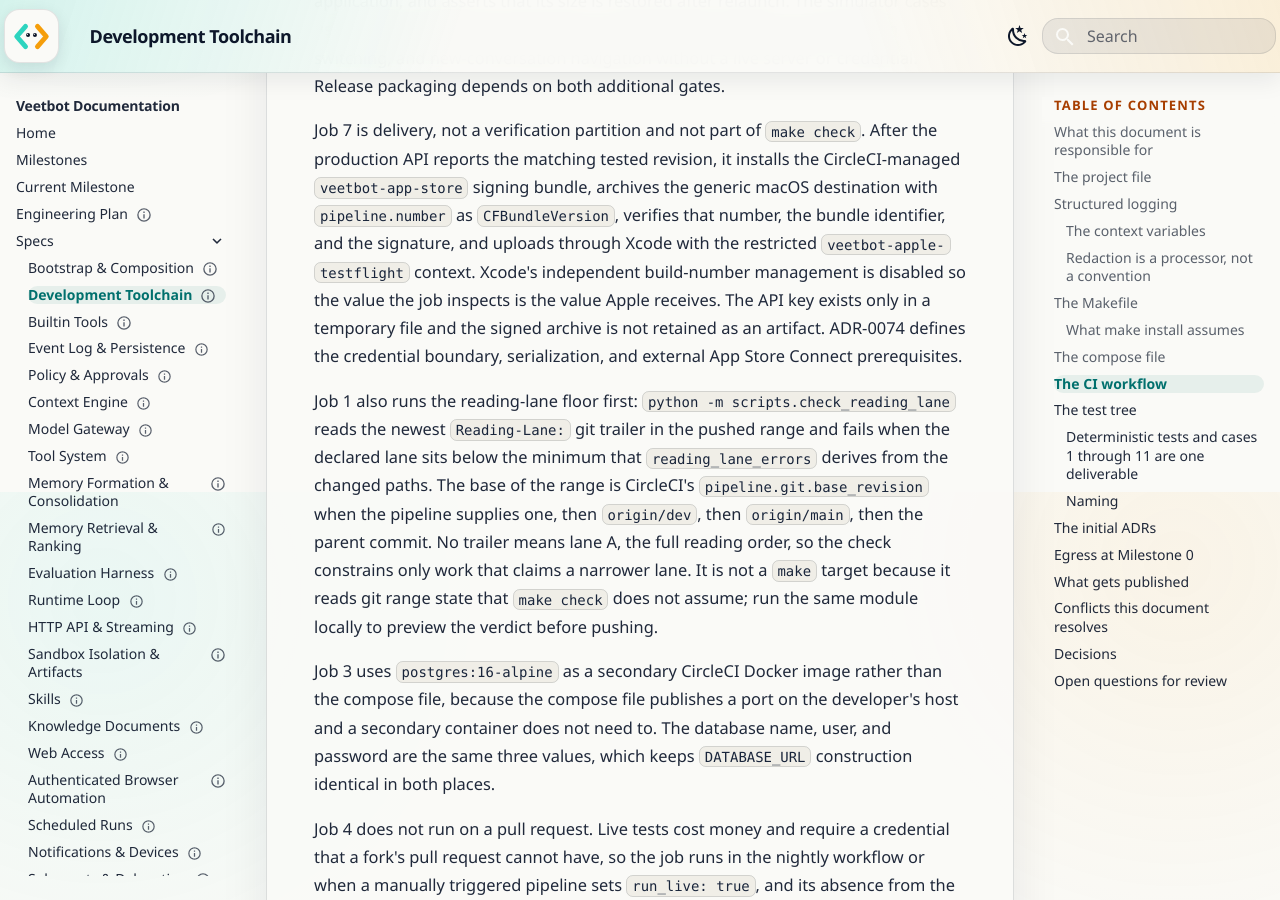
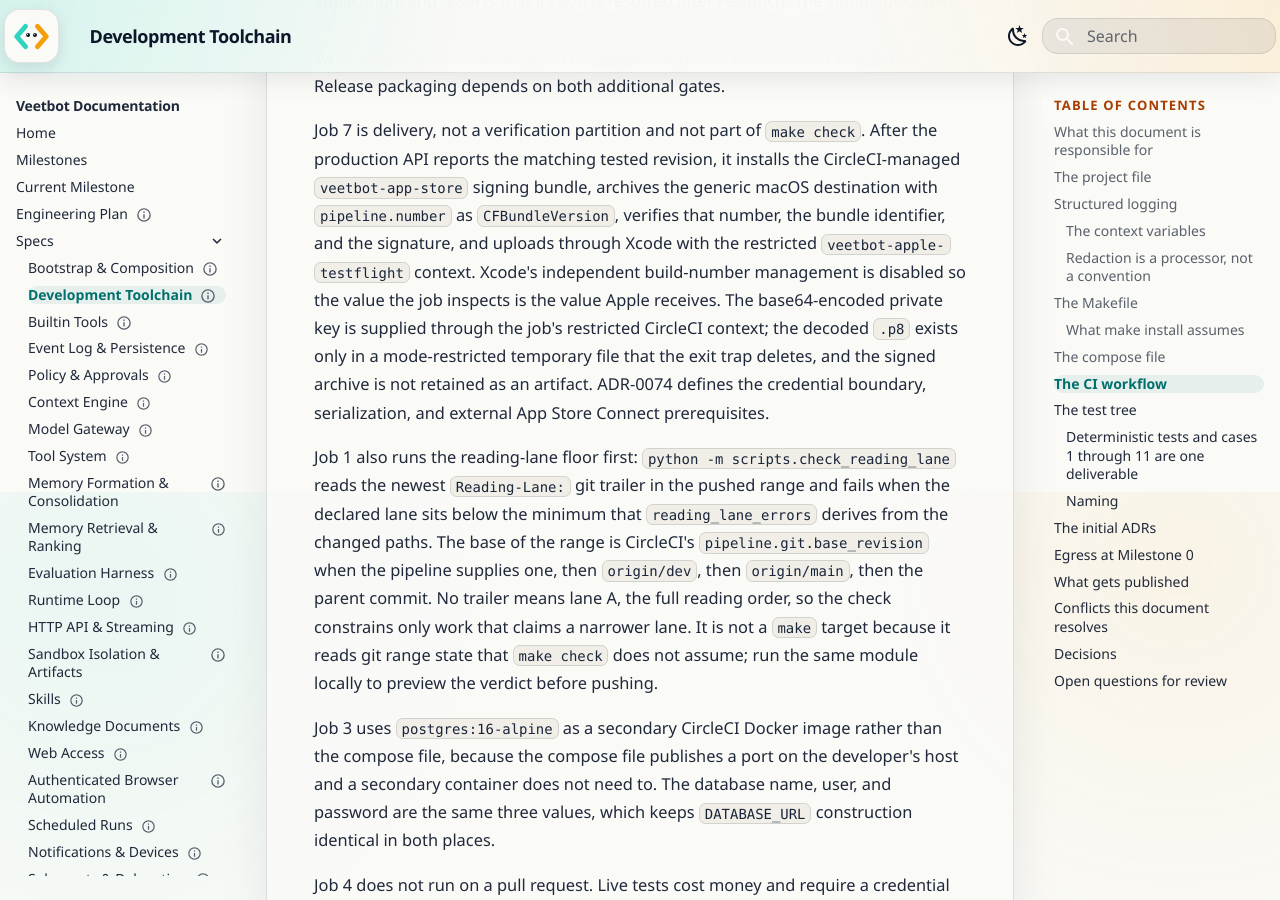
Before and after one commit to avitus/veetbot, an MkDocs documentation site: the page built from docs/plan/development-toolchain.md, in a window 1280 px wide and 900 px high, scrolled down 7608 px. Built offline with MkDocs 1.6.1 and Material for MkDocs 9.7.7, drawn with Linux system fonts in a browser that asks for light colours.

Commit message:
fix: address PR 76 review findings
Reading-Lane: A

```diff
--- a/docs/plan/development-toolchain.md
+++ b/docs/plan/development-toolchain.md
@@ -323,9 +323,11 @@ destination with `pipeline.number` as `CFBundleVersion`, verifies that number,
 the bundle identifier, and the signature, and uploads through Xcode with the
 restricted `veetbot-apple-testflight` context. Xcode's independent
 build-number management is disabled so the value the job inspects is the value
-Apple receives. The API key exists only in a temporary file and the signed
-archive is not retained as an artifact. ADR-0074 defines the credential
-boundary, serialization, and external App Store Connect prerequisites.
+Apple receives. The base64-encoded private key is supplied through the job's
+restricted CircleCI context; the decoded `.p8` exists only in a mode-restricted
+temporary file that the exit trap deletes, and the signed archive is not
+retained as an artifact. ADR-0074 defines the credential boundary,
+serialization, and external App Store Connect prerequisites.
 
 Job 1 also runs the reading-lane floor first:
 `python -m scripts.check_reading_lane` reads the newest `Reading-Lane:` git
```
Also changed, not shown: docs/deployment.md (+2 -1 lines), docs/plan/operational-hardening.md (+1 -1 lines), docs/plan/subagents-and-delegation.md (+3 -3 lines), docs/status/citation-ledger.yaml (+10 -10 lines), 2 other files.
